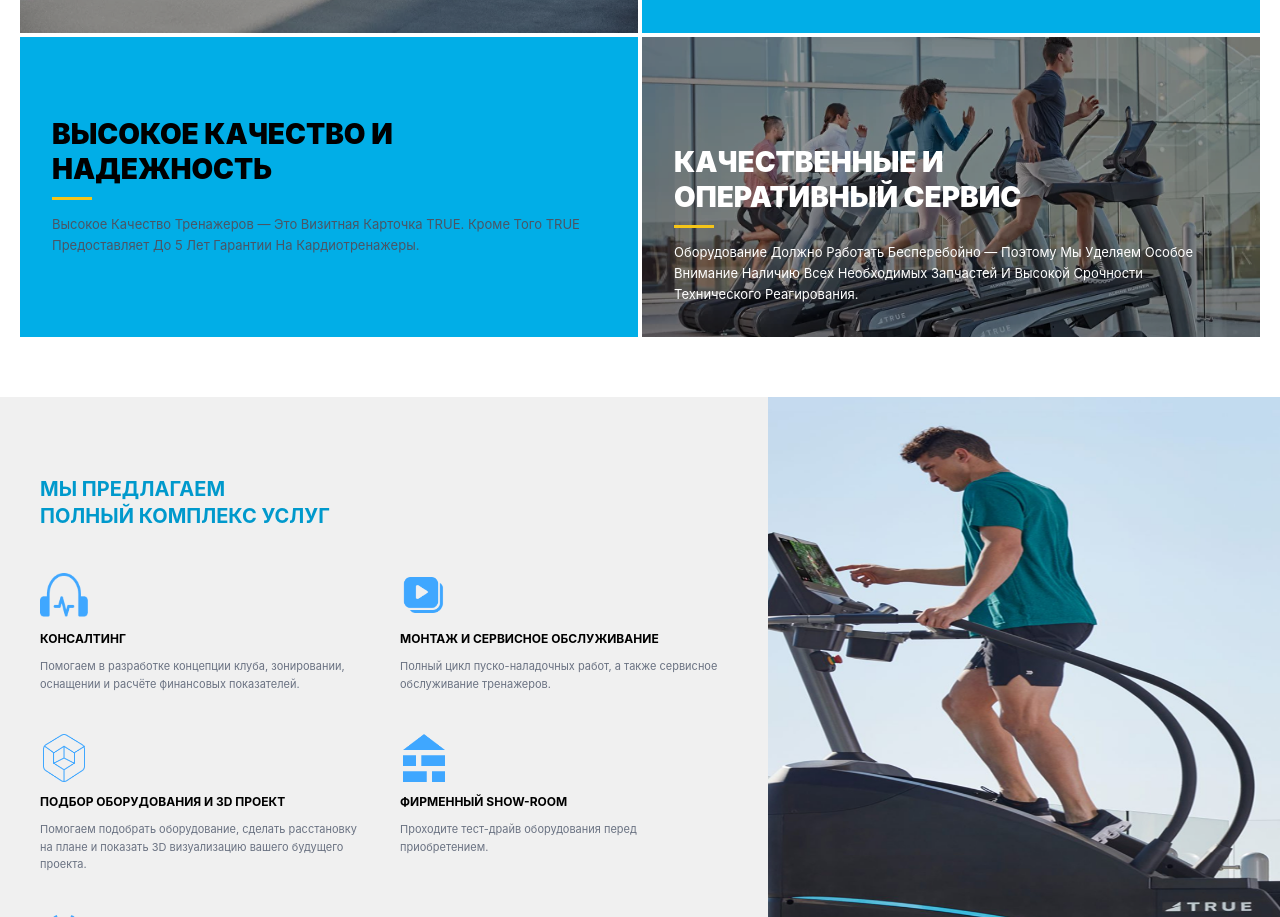
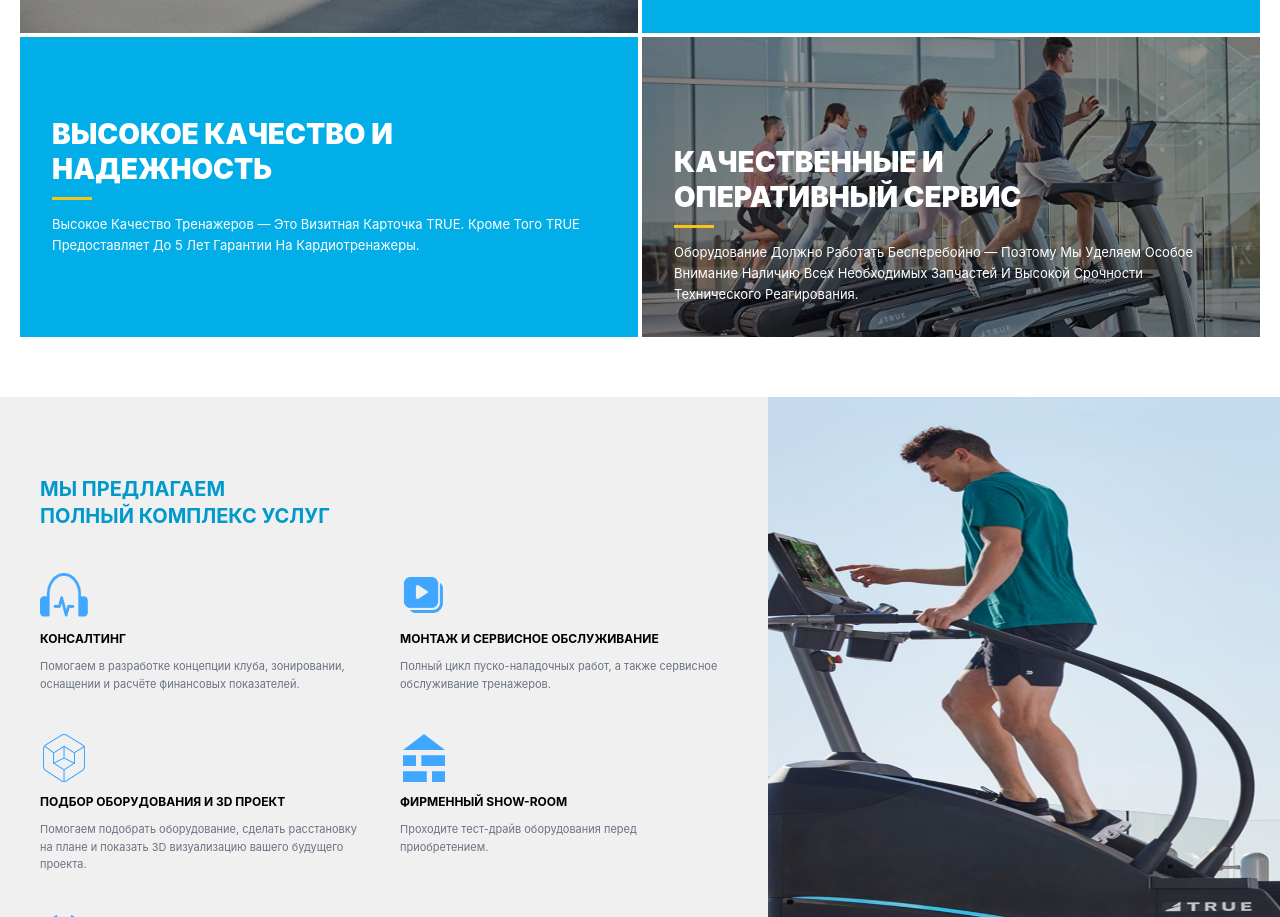
Before and after one commit to zone24uzz/GitHubCommand-2694, a React (Vite) app: page / in a window 1280 px wide. Shown: the part 1913-2830 px from the top of the page. Built offline with nearby package versions, Linux system fonts and the light colour scheme.

Commit message:
tayyor 3

```diff
--- a/src/components/HomeCards.jsx
+++ b/src/components/HomeCards.jsx
@@ -40,11 +40,11 @@ const HomeCards = () => {
 
           {/* Bottom-left: light text card */}
           <div className='bg-[#01AEE7] flex flex-col justify-center p-[24px] md:p-[32px] h-[240px] md:h-[300px]'>
-            <h3 className='text-black font-black text-[22px] md:text-[28px] leading-tight uppercase mb-[10px]'>
+            <h3 className='text-white font-black text-[22px] md:text-[28px] leading-tight uppercase mb-[10px]'>
               ВЫСОКОЕ КАЧЕСТВО И<br />НАДЕЖНОСТЬ
             </h3>
             <div className='w-[40px] h-[3px] bg-[#F5C518] mb-[10px] md:mb-[14px]' />
-            <p className='text-gray-600 text-[12px] md:text-[13px] leading-[1.6]'>
+            <p className='text-white text-[12px] md:text-[13px] leading-[1.6]'>
               Высокое Качество Тренажеров — Это Визитная Карточка TRUE. Кроме Того TRUE Предоставляет До 5 Лет Гарантии На Кардиотренажеры.
             </p>
           </div>
```
